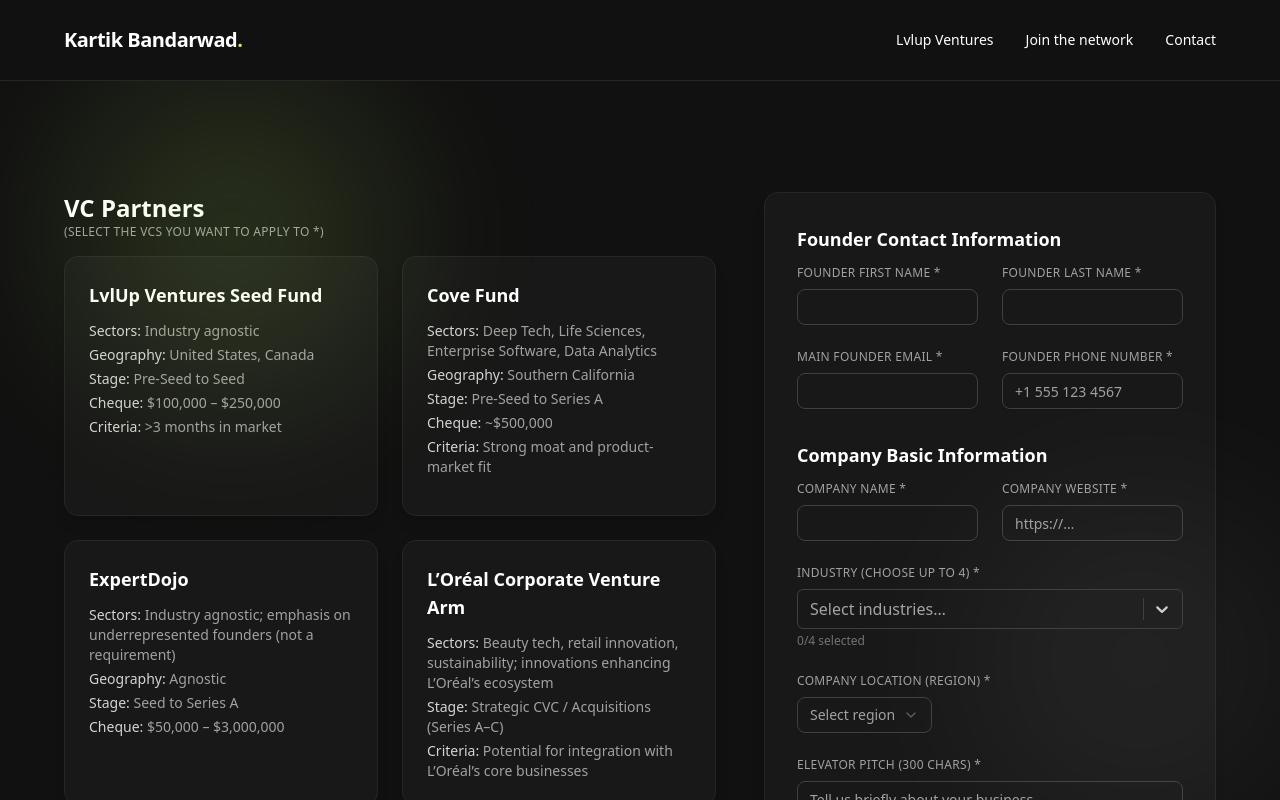
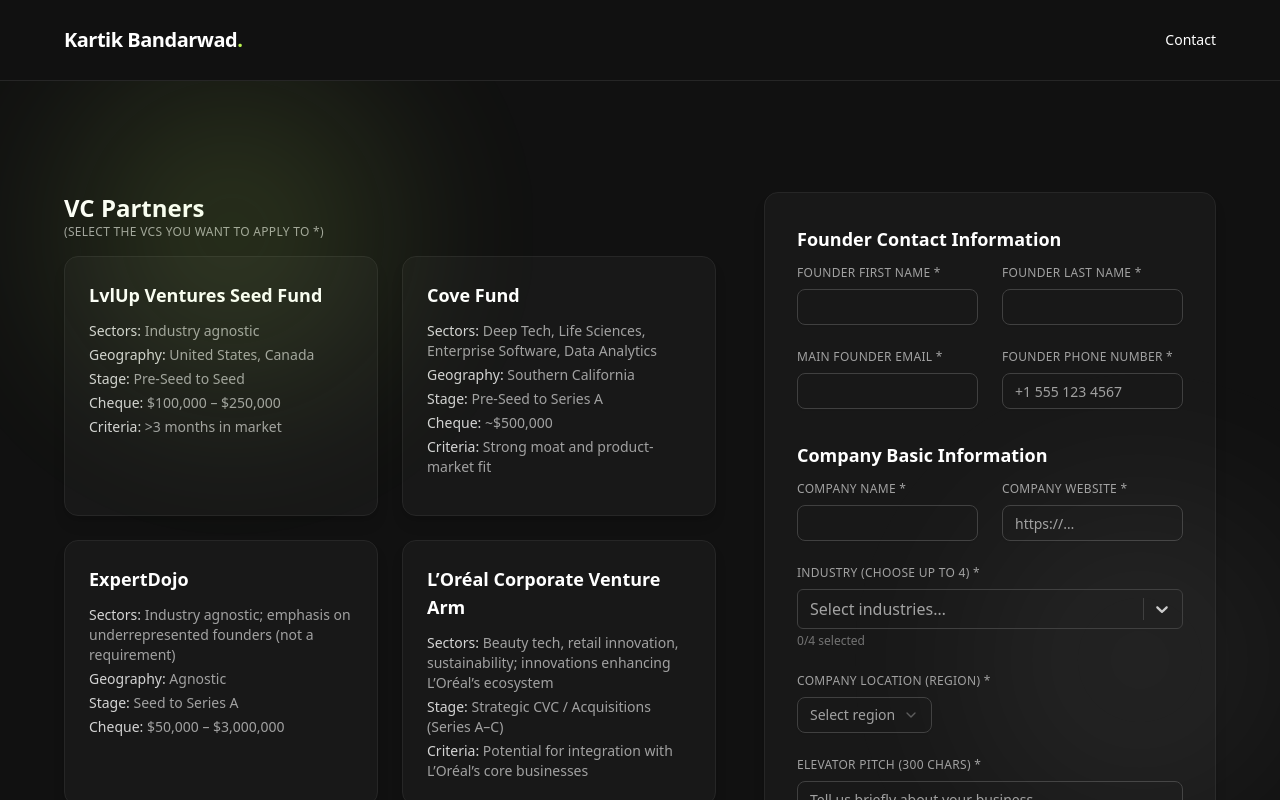
Before and after one commit to kartikbandarwad99/kartikbandarwad.com, a Next.js app: page /Lvlup in a window 1280 px wide. Shown: the top 800 px of the page. Built offline with nearby package versions, Linux system fonts and the light colour scheme.

Commit message:
Fixed Nav(only contact)

```diff
--- a/src/components/Navbar.tsx
+++ b/src/components/Navbar.tsx
@@ -68,8 +68,8 @@
               {/* <Link href={`/how-it-works`} className="hover:text-lime-300 transition">How It Works</Link> */}
               {/* <Link href={`/vc-partners`} className="hover:text-lime-300 transition">VC Partners</Link> */}
               {/* <Link href={`/network`} className="hover:text-lime-300 transition">Network</Link> */}
-              <Link href={`/Lvlup`} className="hover:text-lime-300 transition">Lvlup Ventures</Link>
-              <Link href={`/submit`} className="hover:text-lime-300 transition">Join the network</Link>
+              {/* <Link href={`/Lvlup`} className="hover:text-lime-300 transition">Lvlup Ventures</Link> */}
+              {/* <Link href={`/submit`} className="hover:text-lime-300 transition">Join the network</Link> */}
 
 
               {/* Contact opens dialog */}
@@ -141,11 +141,11 @@
           {open && (
             <div className="md:hidden border-t border-neutral-800 pt-4 pb-6">
               <div className="flex flex-col gap-3 text-sm font-medium">
-                <Link href={`${prefix}#about`} onClick={() => setOpen(false)} className="hover:text-lime-300 transition">About</Link>
+                {/* <Link href={`${prefix}#about`} onClick={() => setOpen(false)} className="hover:text-lime-300 transition">About</Link>
                 <Link href={`${prefix}#how-it-works`} onClick={() => setOpen(false)} className="hover:text-lime-300 transition">How It Works</Link>
                 <Link href={`${prefix}#vc-partners`} onClick={() => setOpen(false)} className="hover:text-lime-300 transition">VC Partners</Link>
-                <Link href={`${prefix}#network`} onClick={() => setOpen(false)} className="hover:text-lime-300 transition">Network</Link>
-
+                <Link href={`${prefix}#network`} onClick={() => setOpen(false)} className="hover:text-lime-300 transition">Network</Link> */}
+                {/* <Link href={`/Lvlup`} className="hover:text-lime-300 transition">Lvlup Ventures</Link> */}
                 {/* Contact opens same dialog; also close dropdown */}
                 <button
                   className="text-left hover:text-lime-300 transition"
```
